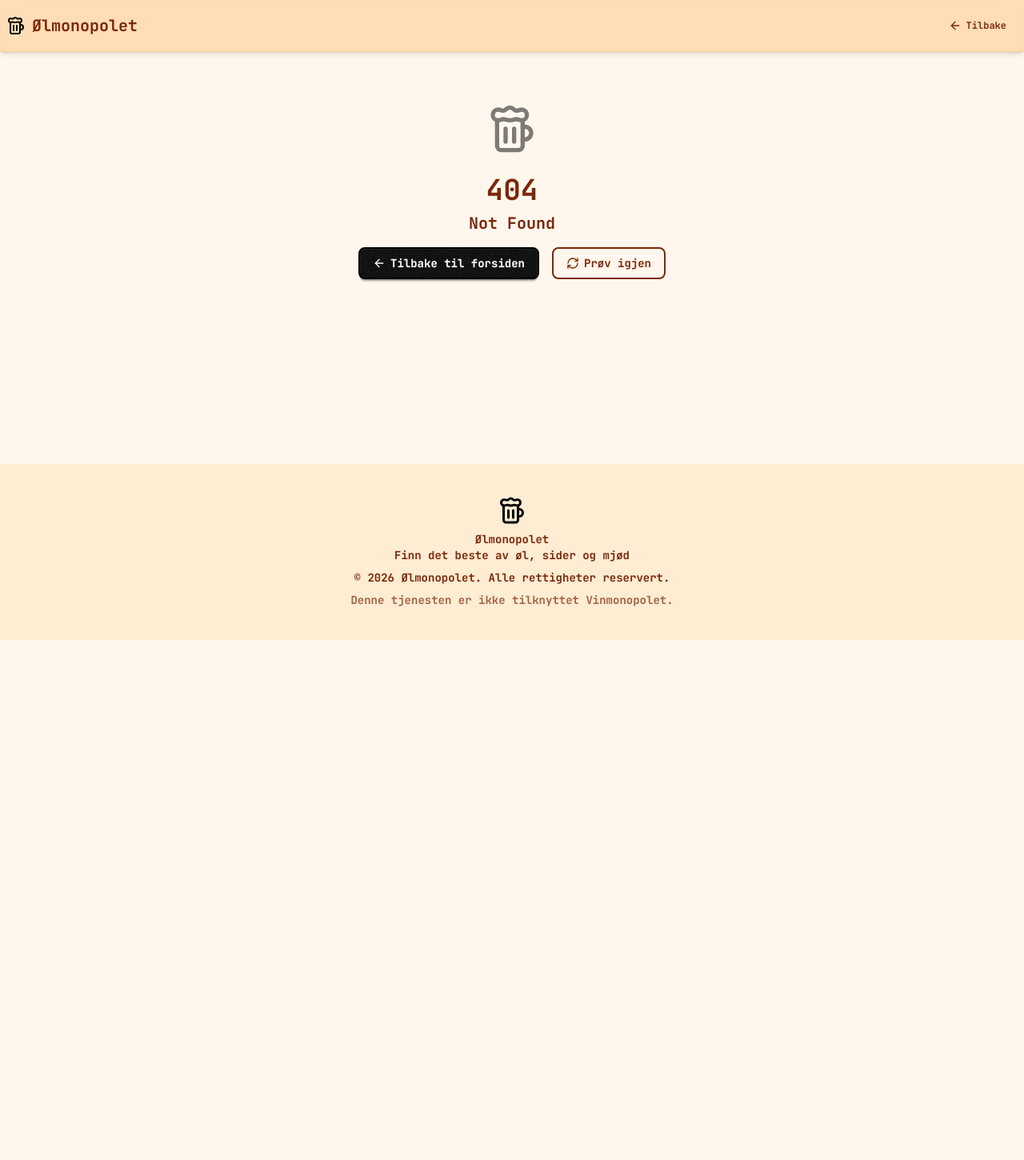
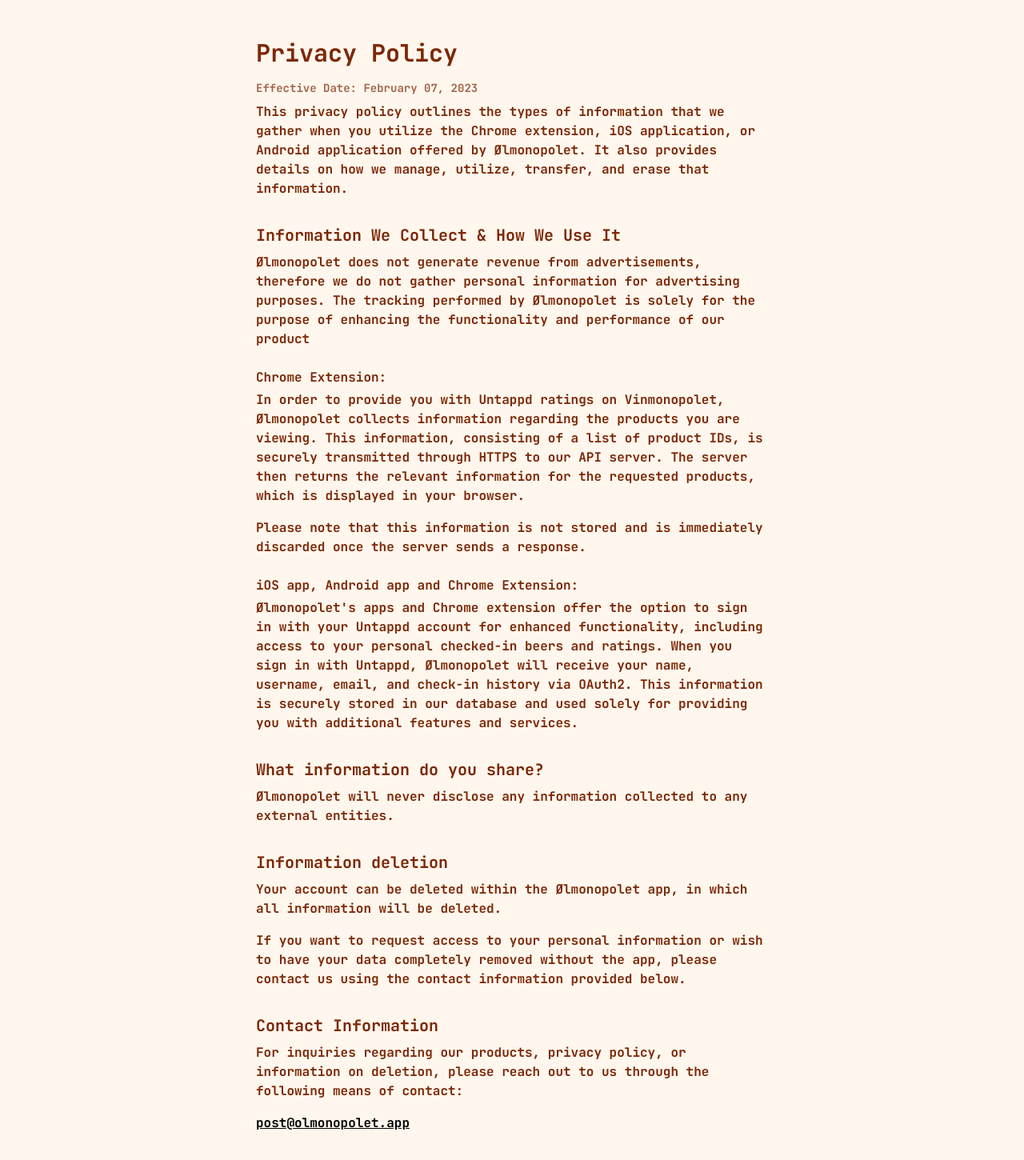
Before and after one commit to haavardnk/olmonopolet-web, a SvelteKit app: page /privacy in a window 1280 px wide. Before the commit this address had no page. Shown: the top 1450 px of the page at 80% size. Before the commit the page ends 800 px from the top, so only its background shows below. Built offline with nearby package versions, Linux system fonts and the light colour scheme.

Commit message:
feat: add privacy policy

```diff
--- /dev/null
+++ b/src/routes/privacy/+page.svelte
@@ -0,0 +1,55 @@
+<script lang="ts">
+	// No special logic needed
+</script>
+
+<svelte:head>
+	<title>Privacy Policy</title>
+</svelte:head>
+
+<div class="container mx-auto max-w-2xl px-4 py-12">
+	<h1 class="text-3xl font-bold mb-4">Privacy Policy</h1>
+	<p class="mb-2 text-sm opacity-70">Effective Date: February 07, 2023</p>
+
+	<p class="mb-4">
+		This privacy policy outlines the types of information that we gather when you utilize the Chrome extension, iOS application, or Android application offered by Ølmonopolet. It also provides details on how we manage, utilize, transfer, and erase that information.
+	</p>
+
+	<h2 class="text-xl font-semibold mt-8 mb-2">Information We Collect &amp; How We Use It</h2>
+	<p class="mb-4">
+		Ølmonopolet does not generate revenue from advertisements, therefore we do not gather personal information for advertising purposes. The tracking performed by Ølmonopolet is solely for the purpose of enhancing the functionality and performance of our product
+	</p>
+
+	<h3 class="font-semibold mt-6 mb-1 text-base">Chrome Extension:</h3>
+	<p class="mb-4">
+		In order to provide you with Untappd ratings on Vinmonopolet, Ølmonopolet collects information regarding the products you are viewing. This information, consisting of a list of product IDs, is securely transmitted through HTTPS to our API server. The server then returns the relevant information for the requested products, which is displayed in your browser.
+	</p>
+	<p class="mb-4">
+		Please note that this information is not stored and is immediately discarded once the server sends a response.
+	</p>
+
+	<h3 class="font-semibold mt-6 mb-1 text-base">iOS app, Android app and Chrome Extension:</h3>
+	<p class="mb-4">
+		Ølmonopolet's apps and Chrome extension offer the option to sign in with your Untappd account for enhanced functionality, including access to your personal checked-in beers and ratings. When you sign in with Untappd, Ølmonopolet will receive your name, username, email, and check-in history via OAuth2. This information is securely stored in our database and used solely for providing you with additional features and services.
+	</p>
+
+	<h2 class="text-xl font-semibold mt-8 mb-2">What information do you share?</h2>
+	<p class="mb-4">
+		Ølmonopolet will never disclose any information collected to any external entities.
+	</p>
+
+	<h2 class="text-xl font-semibold mt-8 mb-2">Information deletion</h2>
+	<p class="mb-4">
+		Your account can be deleted within the Ølmonopolet app, in which all information will be deleted.
+	</p>
+	<p class="mb-4">
+		If you want to request access to your personal information or wish to have your data completely removed without the app, please contact us using the contact information provided below.
+	</p>
+
+	<h2 class="text-xl font-semibold mt-8 mb-2">Contact Information</h2>
+	<p class="mb-4">
+		For inquiries regarding our products, privacy policy, or information on deletion, please reach out to us through the following means of contact:
+	</p>
+	<p>
+		<a href="mailto:post@olmonopolet.app" class="link link-primary">post@olmonopolet.app</a>
+	</p>
+</div>
```
